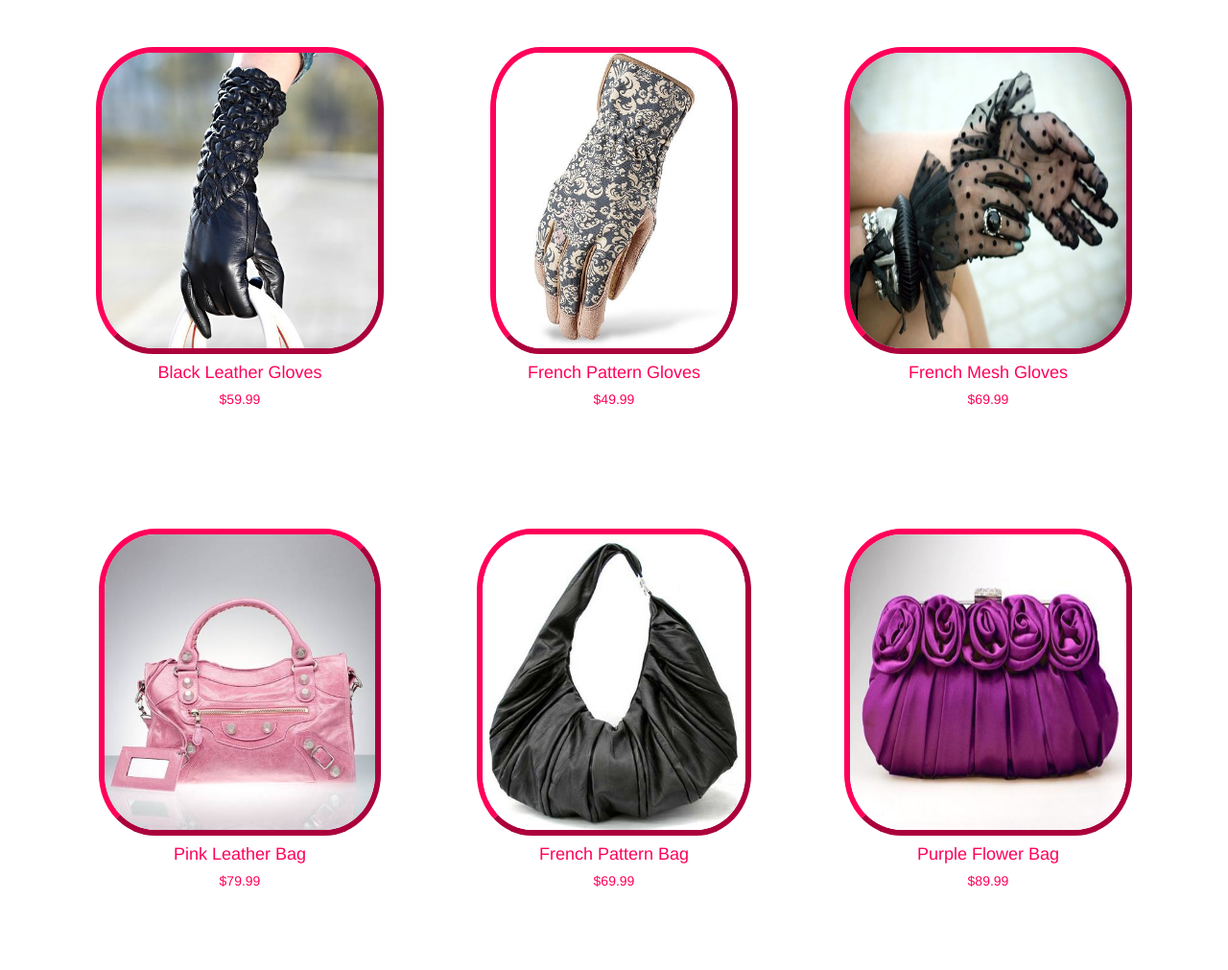
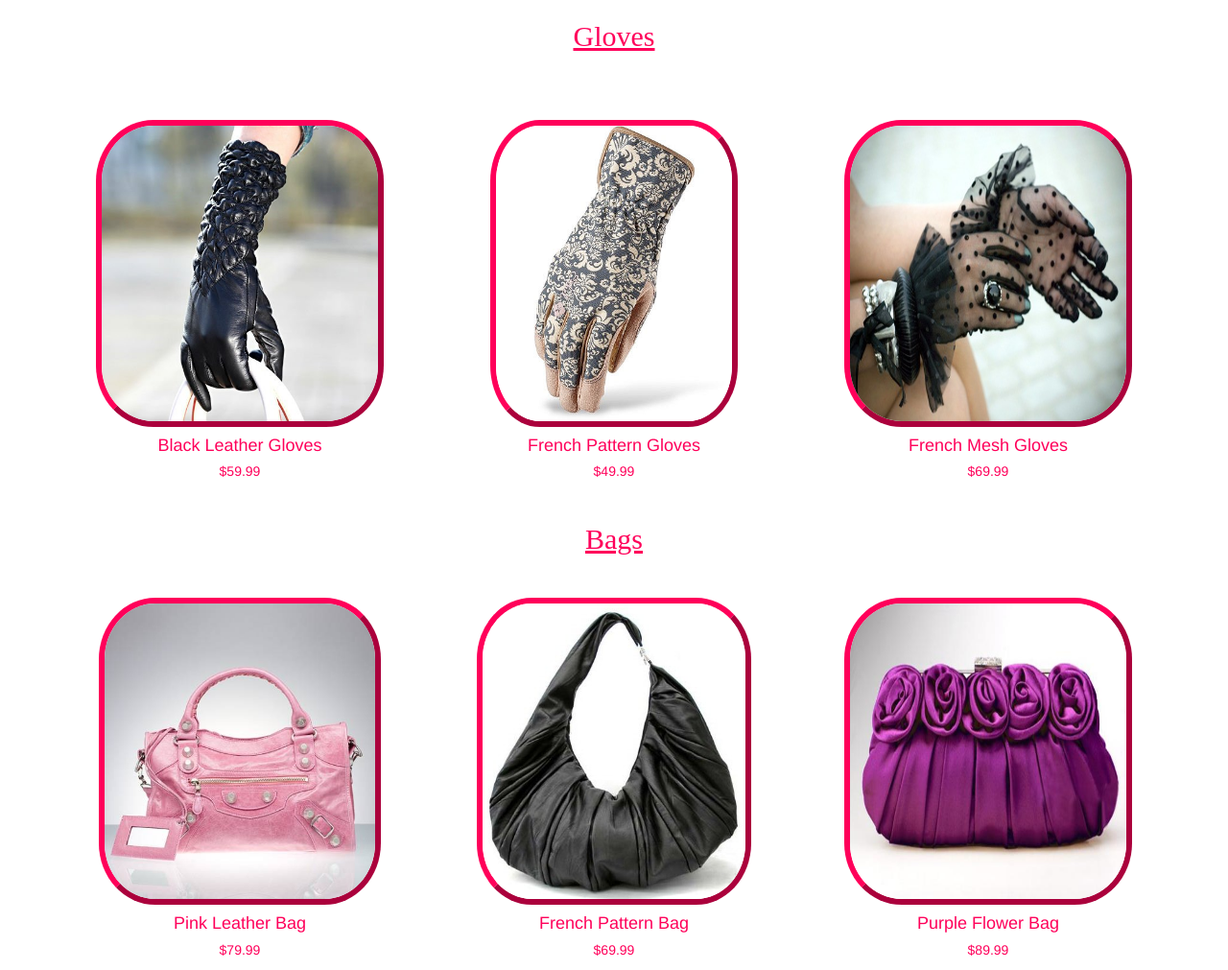
Before and after one commit to EBM26/Frenchable, a plain HTML site: page index.html at #!/products in a window 1280 px wide. Shown: the part 660-1671 px from the top of the page at 96% size. Drawn offline with nearby package versions, Linux system fonts and the light colour scheme; some packages are replaced by stand-ins of ours; a web font is replaced by a local one.

Commit message:
finished products page for now

```diff
--- a/partial-products.html
+++ b/partial-products.html
@@ -1,25 +1,33 @@
+
 <div class="container" ng-controller="frechableController">
-<div class="row">
 
+  <div class="row">
 
-  <div class="col-xs-4 productsDiv text-center" ng-repeat="hat in hats">
+    <h2 class="productsTitle text-center"><u>Hats</u></h2>
+
+    <div class="col-xs-4 productsDiv text-center" ng-repeat="hat in hats">
       <img src="{{hat.image}}" alt="" class="productsPic">
       <h4>{{hat.name}}</h4>
       <h5>{{hat.price}}</h5>
     </div>
 
-  <div class="col-xs-4 productsDiv text-center" ng-repeat="glove in gloves">
+    <h2 class="productsTitle text-center"><u>Gloves<u></h2>
+
+    <div class="col-xs-4 productsDiv text-center" ng-repeat="glove in gloves">
       <img src="{{glove.image}}" alt="" class="productsPic">
       <h4>{{glove.name}}</h4>
       <h5>{{glove.price}}</h5>
     </div>
 
-  <div class="col-xs-4 productsDiv text-center" ng-repeat="bag in bags">
+    <h2 class="productsTitle text-center"><u>Bags<u></h2>
+
+    <div class="col-xs-4 productsDiv text-center" ng-repeat="bag in bags">
       <img src="{{bag.image}}" alt="" class="productsPic">
       <h4>{{bag.name}}</h4>
       <h5>{{bag.price}}</h5>
     </div>
 
 
-</div>
-</div>
+  </div><!-- end of row div -->
+
+</div><!-- end of container div -->
--- a/style.css
+++ b/style.css
@@ -107,7 +107,7 @@ hr {
 
 .productsDiv {
   color: #FF005A;
-  margin: 5% 0%;
+  margin: 3% 0%;
 }
 
 .productsPic {
@@ -116,3 +116,11 @@ hr {
   border-radius: 20%;
   border: 6px outset #FF005A;
 }
+
+.productsTitle {
+  color: #FF005A;
+  font-family: 'Merkin Goo';
+  margin-top: 3%;
+
+
+}
```
